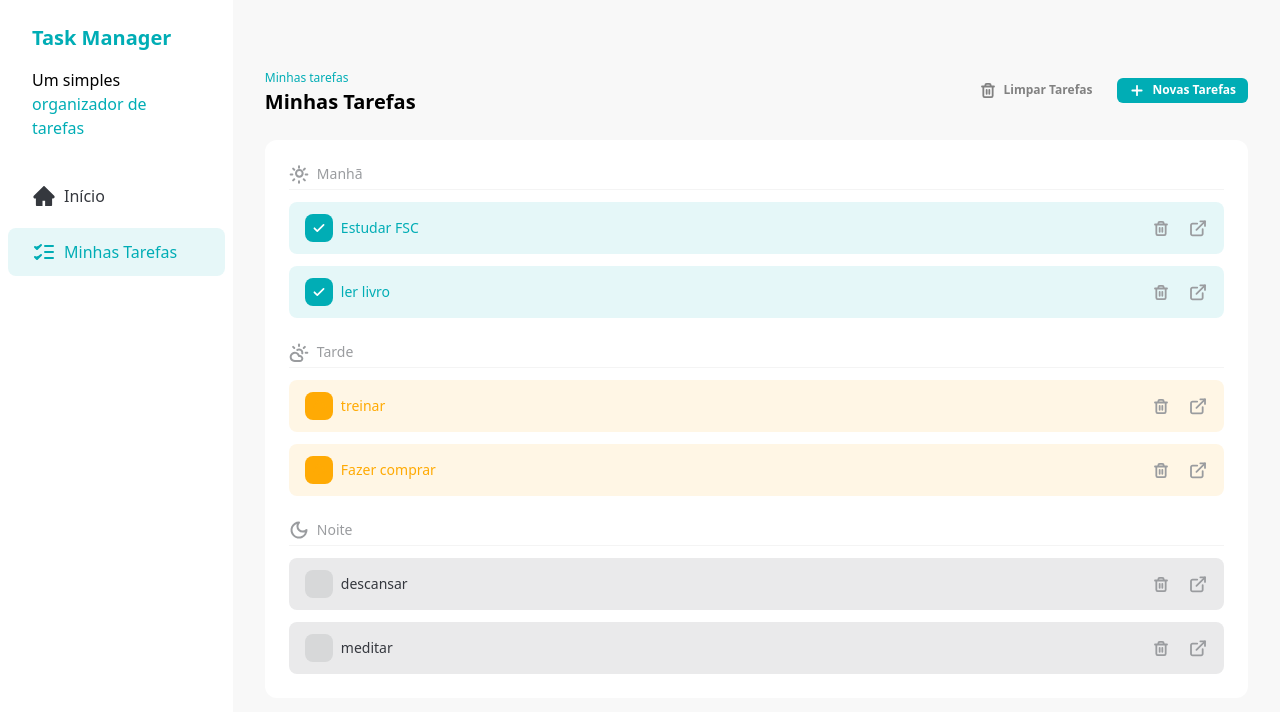
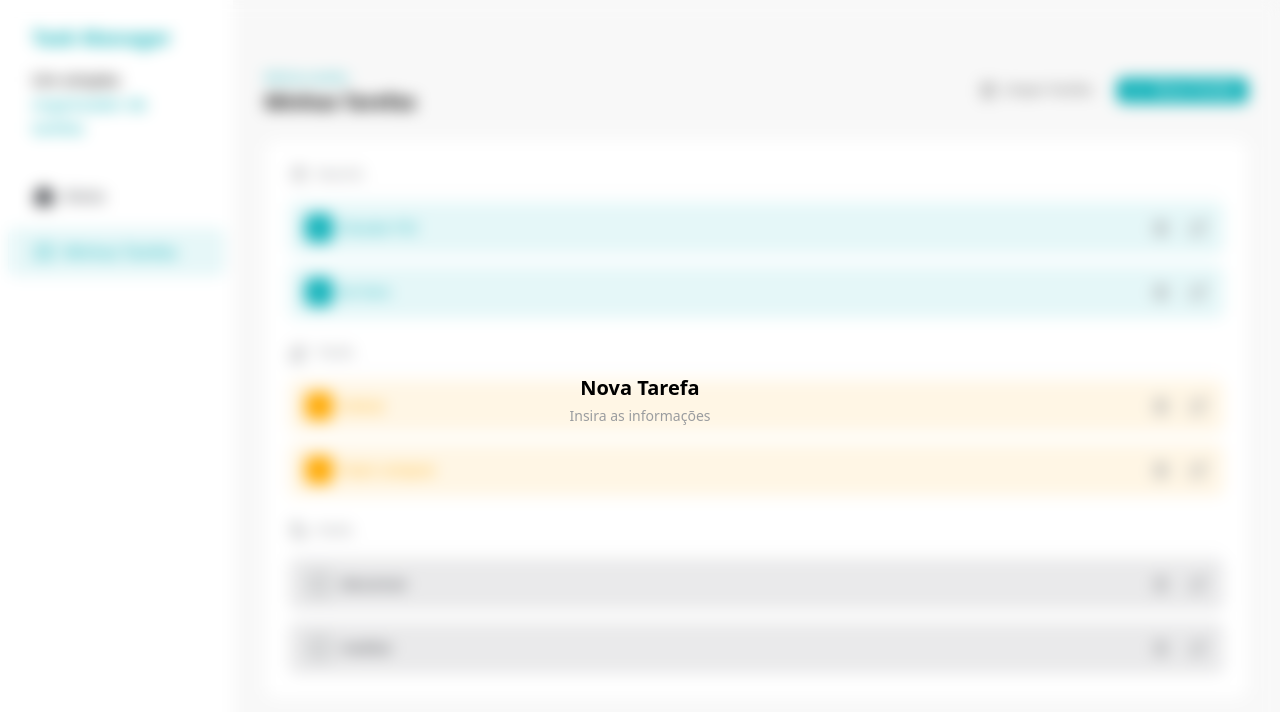
Before and after one commit to Yurilima20/Task-manager, a React (Vite) app: page / in a window 1280 px wide. Shown: the top 712 px of the page. Built offline with nearby package versions, Linux system fonts and the light colour scheme.

Commit message:
feat: add initial AddTaskDialog component

```diff
--- /dev/null
+++ b/src/assets/icons/index.js
@@ -0,0 +1,19 @@
+import AddIcon from "../assets/icons/add.svg?react"
+import TrashIcon from "../assets/icons/trash.svg?react"
+import SunIcon from "../assets/icons/sun.svg?react"
+import CloudSun from "../assets/icons/cloud-sun.svg?react"
+import MoonIcon from "../assets/icons/moon.svg?react"
+import CheckIconc from "../assets/icons/check.svg?react"
+import LoaderIcon from "../assets/icons/loader.svg?react"
+import DatailIcon from "../assets/icons/details.svg?react"
+
+export {
+  AddIcon,
+  TrashIcon,
+  SunIcon,
+  CloudSun,
+  MoonIcon,
+  CheckIconc,
+  LoaderIcon,
+  DatailIcon,
+}
--- /dev/null
+++ b/src/components/AddTaskDialog.jsx
@@ -0,0 +1,18 @@
+import { createPortal } from "react-dom"
+
+const AddTaskDialog = ({ isOpen }) => {
+  if (!isOpen) return null
+
+  return createPortal(
+    <div className="fixed bottom-0 left-0 top-0 flex h-screen w-screen items-center justify-center backdrop-blur">
+      {/* Dialog content */}
+      <div className="rounded-xl p-5 text-center">
+        <h2 className="textt-[#35383E] text-xl font-semibold">Nova Tarefa</h2>
+        <p className="mt-1 text-sm text-[#9A9C9F]">Insira as informações</p>
+      </div>
+    </div>,
+    document.body
+  )
+}
+
+export default AddTaskDialog
--- a/src/components/Tasks.jsx
+++ b/src/components/Tasks.jsx
@@ -9,9 +9,11 @@ import { useState } from "react"
 import TASKS from "../constants/tasks"
 import TaskItem from "./TaskItem"
 import { toast } from "sonner"
+import AddTaskDialog from "./AddTaskDialog"
 
 const Tasks = () => {
   const [tasks, setTasks] = useState(TASKS)
+  const [addTaskDialofgOpen, setAddTaskDialogOpen] = useState(false)
 
   const morningTasks = tasks.filter((tasks) => tasks.time === "morning")
   const afternoonTasks = tasks.filter((tasks) => tasks.time === "afternoon")
@@ -63,9 +65,10 @@ const Tasks = () => {
             <TrashIcon />
             Limpar Tarefas
           </Button>
-          <Button>
+          <Button onClick={() => setAddTaskDialogOpen(false)}>
             <AddIcon /> Novas Tarefas
           </Button>
+          <AddTaskDialog isOpen={setAddTaskDialogOpen} />
         </div>
       </div>
 
```
